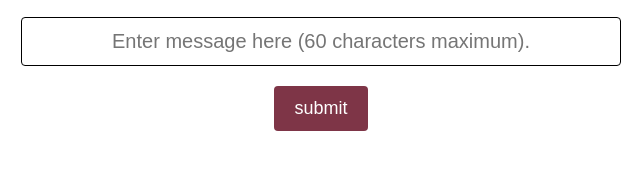
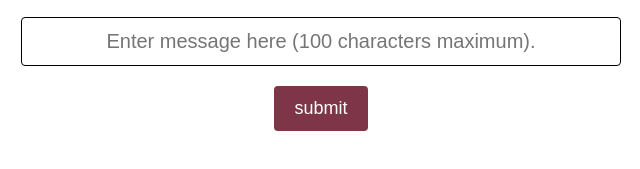
Before and after one commit to montyhood/js-gratitude-card, a plain HTML site: page index.html in a window 1280 px wide. Shown: the part 537-706 px from the top of the page, 319-959 px from the left. Drawn offline with Linux system fonts and the light colour scheme.

```diff
--- a/index.html
+++ b/index.html
@@ -22,7 +22,7 @@
 </div>
 
 <div>
-  <input type="text" maxlength="60" id="page" class="text-field" placeholder="Enter message here (60 characters maximum)." onfocus="this.placeholder = ''" />
+  <input type="text" maxlength="100" id="page" class="text-field" placeholder="Enter message here (100 characters maximum)." onfocus="this.placeholder = ''" />
 </div>
 
 <input type="submit" class="submit-button" value="submit" onclick="goToPage(); displayText();" />
```
